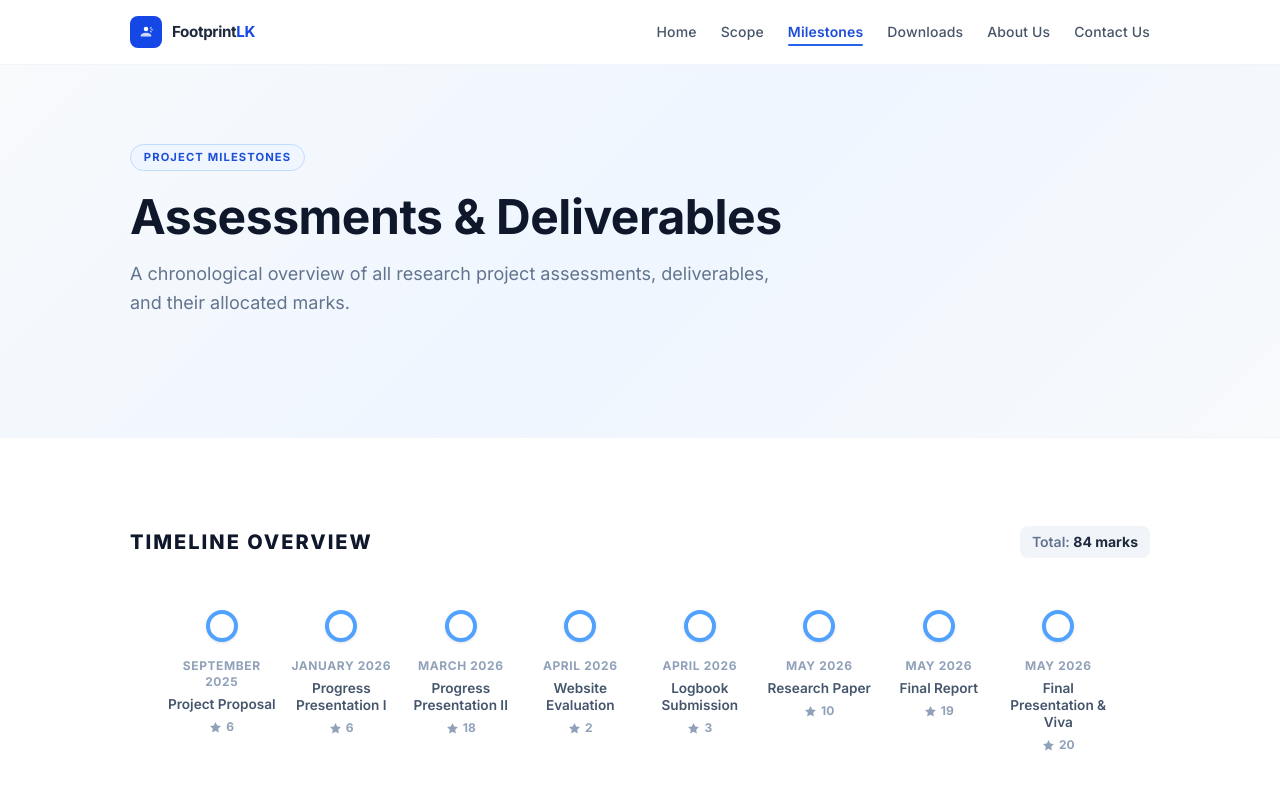
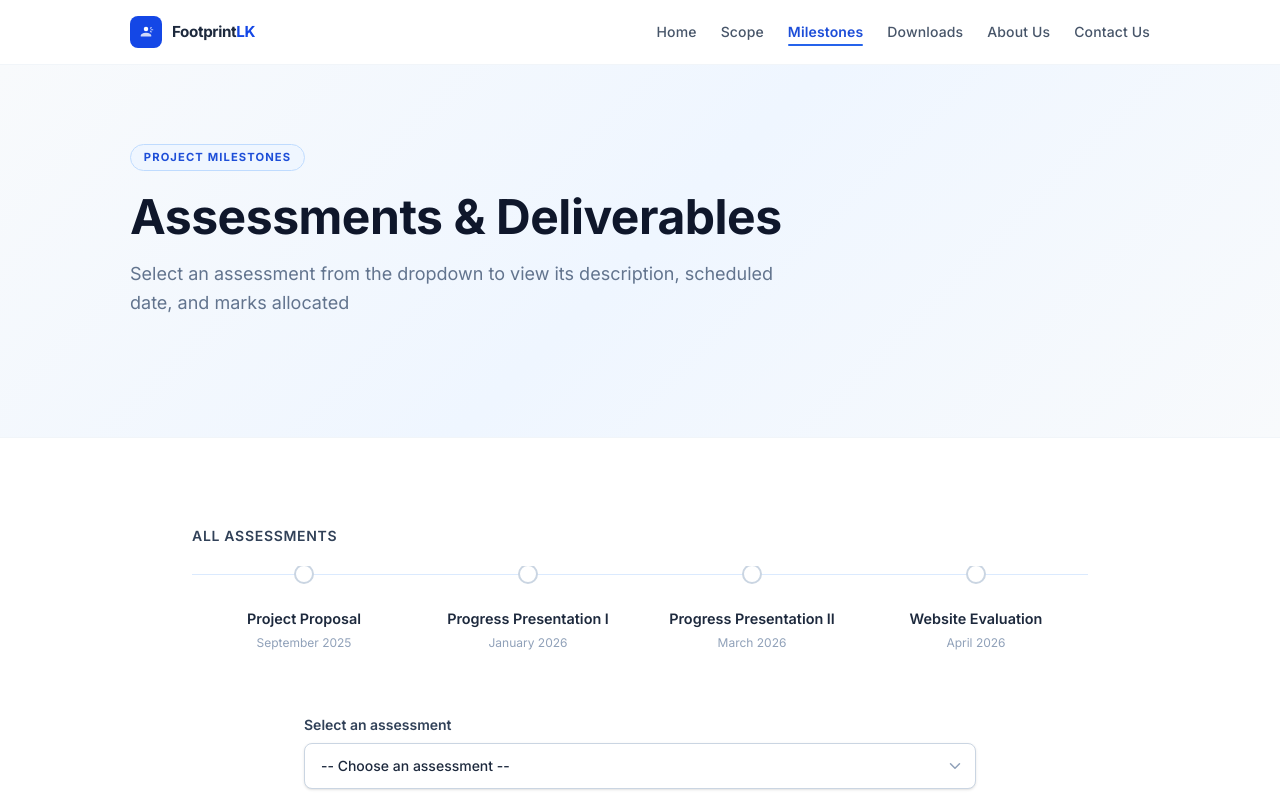
Before and after one commit to justdsn/RPWebsite, a React (Vite) app: page /milestones in a window 1280 px wide. Shown: the top 800 px of the page. Built offline with nearby package versions, Linux system fonts and the light colour scheme.

Commit message:
Revert to simple Milestones design with simple horizontal timeline

```diff
--- a/src/pages/Milestones.tsx
+++ b/src/pages/Milestones.tsx
@@ -3,15 +3,16 @@ import SectionHeader from "../components/SectionHeader";
 import { milestones } from "../data/content";
 
 const IconCalendar = () => (
-  <svg width="14" height="14" viewBox="0 0 24 24" fill="none" aria-hidden="true" className="flex-shrink-0">
+  <svg width="15" height="15" viewBox="0 0 24 24" fill="none" aria-hidden="true" className="flex-shrink-0">
     <rect x="3" y="4" width="18" height="18" rx="3" stroke="currentColor" strokeWidth="1.8" />
     <path d="M3 9h18M8 2v4M16 2v4" stroke="currentColor" strokeWidth="1.8" strokeLinecap="round" />
   </svg>
 );
 
-const IconStar = () => (
-  <svg width="13" height="13" viewBox="0 0 24 24" fill="currentColor" aria-hidden="true" className="flex-shrink-0">
-    <path d="M12 2l3.09 6.26L22 9.27l-5 4.87 1.18 6.88L12 17.77l-6.18 3.25L7 14.14 2 9.27l6.91-1.01L12 2z" />
+const IconMark = () => (
+  <svg width="15" height="15" viewBox="0 0 24 24" fill="none" aria-hidden="true" className="flex-shrink-0">
+    <circle cx="12" cy="12" r="9" stroke="currentColor" strokeWidth="1.8" />
+    <path d="M12 7v5l3 3" stroke="currentColor" strokeWidth="1.8" strokeLinecap="round" />
   </svg>
 );
 
@@ -19,7 +20,6 @@ export default function Milestones() {
   const [selected, setSelected] = useState<string>("");
 
   const current = milestones.find((m) => m.id === selected) || null;
-  const totalMarks = milestones.reduce((sum, m) => sum + m.marks, 0);
 
   return (
     <main id="main-content">
@@ -32,7 +32,7 @@ export default function Milestones() {
           <SectionHeader
             tag="Project Milestones"
             title="Assessments & Deliverables"
-            subtitle="A chronological overview of all research project assessments, deliverables, and their allocated marks."
+            subtitle="Select an assessment from the dropdown to view its description, scheduled date, and marks allocated"
             as="h1"
           />
         </div>
@@ -40,77 +40,58 @@ export default function Milestones() {
 
       <section aria-label="Milestone details" className="page-section bg-white">
         <div className="container-main">
+          <div className="max-w-4xl mx-auto">
+            {/* Timeline overview */}
+            <div className="mb-12">
+              <h2 className="text-sm font-semibold text-slate-700 uppercase tracking-wider mb-5">
+                All Assessments
+              </h2>
+              <div className="overflow-x-auto pb-4">
+                <ol role="list" className="relative border-t border-blue-100 mt-2 flex flex-row min-w-max gap-8 px-4">
+                  {milestones.map((m) => (
+                    <li key={m.id} className="pt-6 relative w-48 shrink-0">
+                      <button
+                        onClick={() => setSelected(m.id)}
+                        aria-current={selected === m.id ? "true" : undefined}
+                        aria-label={`View details for ${m.label}`}
+                        className={`absolute top-[-11px] left-1/2 -translate-x-1/2 w-5 h-5 rounded-full border-2 flex items-center justify-center transition-all ${
+                          selected === m.id
+                            ? "bg-blue-700 border-blue-700 scale-110"
+                            : "bg-white border-slate-300 hover:border-blue-300"
+                        }`}
+                      >
+                      </button>
 
-          {/* ── Horizontal Timeline Overview ── */}
-          <div className="mb-16">
-            <div className="flex items-center justify-between mb-8">
-              <h2 className="text-xl font-extrabold text-slate-900 uppercase tracking-widest">
-                Timeline Overview
-              </h2>
-              <span className="text-sm font-semibold text-slate-500 bg-slate-100 px-3 py-1.5 rounded-lg">
-                Total: <span className="text-slate-800 font-bold">{totalMarks} marks</span>
+                      <button
+                        onClick={() => setSelected(m.id)}
+                        className={`text-center transition-all block w-full mt-2`}
+                        aria-label={`Select ${m.label}`}
+                      >
+                        <div className="flex flex-col items-center gap-1 mb-1">
+                          <span
+                            className={`text-[0.9rem] font-semibold transition-colors ${
+                              selected === m.id ? "text-blue-700" : "text-slate-800 hover:text-blue-700"
+                            }`}
+                          >
+                            {m.label}
                           </span>
                         </div>
-
-            <div className="relative overflow-x-auto pb-8 pt-4 scrollbar-hide">
-              <div className="min-w-[900px] flex justify-between relative px-8">
-                {/* Connecting Line */}
-                <div className="absolute top-3.5 left-16 right-16 h-1 bg-blue-100 -z-10 rounded-full" />
-
-                {milestones.map((m) => {
-                  const isSelected = selected === m.id;
-                  return (
-                    <button
-                      key={m.id}
-                      onClick={() => setSelected(m.id === selected ? "" : m.id)}
-                      className="relative flex flex-col items-center w-32 group outline-none focus-visible:ring-2 focus-visible:ring-blue-500 rounded-lg p-1"
-                      aria-pressed={isSelected}
-                      aria-label={`Select ${m.label}`}
-                    >
-                      {/* Node Dot */}
-                      <div
-                        className={`w-8 h-8 rounded-full border-4 mb-4 transition-all duration-300 z-10 flex items-center justify-center ${
-                          isSelected
-                            ? "bg-blue-600 border-blue-200 scale-125 shadow-lg shadow-blue-300/50"
-                            : "bg-white border-blue-400 group-hover:border-blue-600 group-hover:scale-110 shadow-sm"
-                        }`}
-                      >
-                        {isSelected && <span className="w-2.5 h-2.5 rounded-full bg-white block" />}
-                      </div>
-
-                      {/* Text */}
-                      <div className="text-center">
-                        <p className={`text-xs font-bold uppercase tracking-wider mb-1.5 transition-colors ${
-                          isSelected ? "text-blue-600" : "text-slate-400 group-hover:text-blue-500"
-                        }`}>
-                          {m.date}
-                        </p>
-                        <p className={`text-[0.85rem] font-semibold leading-tight transition-colors ${
-                          isSelected ? "text-slate-900" : "text-slate-600 group-hover:text-slate-800"
-                        }`}>
-                          {m.label}
-                        </p>
-                        <p className={`text-xs font-bold mt-1.5 flex justify-center items-center gap-1 transition-colors ${
-                          isSelected ? "text-blue-600" : "text-slate-400"
-                        }`}>
-                           <IconStar /> {m.marks}
-                        </p>
-                      </div>
+                        <p className="text-xs text-slate-400">{m.date}</p>
                       </button>
-                  );
-                })}
-              </div>
+                    </li>
+                  ))}
+                </ol>
               </div>
             </div>
 
-          <div className="max-w-2xl mx-auto mb-16">
+            <div className="max-w-2xl mx-auto">
               {/* Dropdown */}
-            <div className="mb-6">
+              <div className="mb-8">
                 <label
                   htmlFor="milestone-select"
                   className="block text-sm font-semibold text-slate-700 mb-2"
                 >
-                Quick view — select an assessment
+                  Select an assessment
                 </label>
                 <div className="relative">
                   <select
@@ -123,7 +104,7 @@ export default function Milestones() {
                     <option value="">-- Choose an assessment --</option>
                     {milestones.map((m) => (
                       <option key={m.id} value={m.id}>
-                      {m.label} — {m.date}
+                        {m.label}
                       </option>
                     ))}
                   </select>
@@ -142,29 +123,36 @@ export default function Milestones() {
               {current ? (
                 <article
                   aria-label={`Details for ${current.label}`}
-                className="card border-blue-200 bg-blue-50/40 shadow-md transition-all animate-fade-in"
+                  className="card border-blue-200 shadow-sm"
                 >
                   <div className="flex items-start justify-between gap-4 flex-wrap mb-4">
-                  <div>
-                    <p className="text-xs font-semibold text-blue-600 uppercase tracking-widest mb-1.5 flex items-center gap-1.5">
+                    <h2 className="text-xl font-bold text-slate-900">{current.label}</h2>
+                  </div>
+
+                  <p className="text-sm text-slate-600 leading-7 mb-6">
+                    {current.description}
+                  </p>
+
+                  <div className="grid grid-cols-1 sm:grid-cols-2 gap-4">
+                    <div className="bg-slate-50 border border-slate-200 rounded-lg px-4 py-3.5">
+                      <div className="flex items-center gap-2 text-slate-500 text-xs font-semibold uppercase tracking-wide mb-1.5">
                         <IconCalendar />
-                      {current.date}
-                    </p>
-                    <h2 className="text-2xl font-bold text-slate-900 leading-tight">{current.label}</h2>
+                        Scheduled Date
                       </div>
-                  <div className="flex items-center gap-1.5 bg-blue-700 text-white text-sm font-bold px-3.5 py-1.5 rounded-lg flex-shrink-0 shadow-sm">
-                    <IconStar />
-                    {current.marks} marks
+                      <p className="text-slate-800 font-semibold text-sm">{current.date}</p>
+                    </div>
+
+                    <div className="bg-slate-50 border border-slate-200 rounded-lg px-4 py-3.5">
+                      <div className="flex items-center gap-2 text-slate-500 text-xs font-semibold uppercase tracking-wide mb-1.5">
+                        <IconMark />
+                        Marks Allocated
+                      </div>
+                      <p className="text-slate-800 font-semibold text-sm">{current.marks}</p>
                     </div>
                   </div>
-                {current.description && (
-                  <div className="bg-white rounded-lg p-4 border border-blue-100 shadow-sm mt-4">
-                    <p className="text-sm text-slate-700 leading-7">{current.description}</p>
-                  </div>
-                )}
                 </article>
               ) : (
-              <div className="rounded-xl border border-dashed border-slate-200 bg-slate-50 px-6 py-12 text-center transition-all">
+                <div className="rounded-xl border border-dashed border-slate-200 bg-slate-50 px-6 py-12 text-center">
                   <div
                     aria-hidden="true"
                     className="w-12 h-12 rounded-xl bg-blue-50 border border-blue-100 flex items-center justify-center mx-auto mb-4"
@@ -176,12 +164,12 @@ export default function Milestones() {
                   </div>
                   <p className="text-sm font-semibold text-slate-600 mb-1">Select an assessment</p>
                   <p className="text-sm text-slate-400">
-                  Click a milestone on the timeline or choose from the dropdown above to view assessment details.
+                    Choose from the dropdown above to view assessment details.
                   </p>
                 </div>
               )}
             </div>
-
+          </div>
         </div>
       </section>
     </main>
```
Lines whose indentation alone changed are shown as unchanged.
